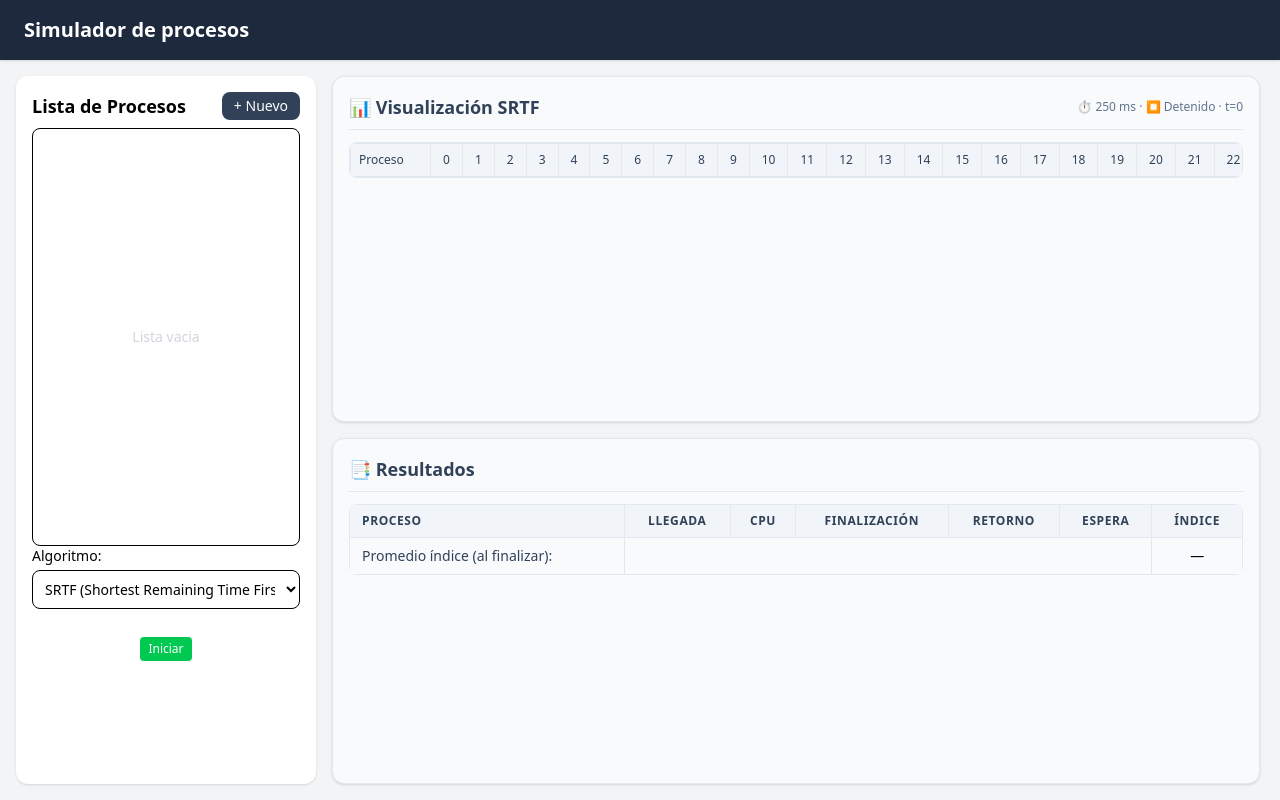
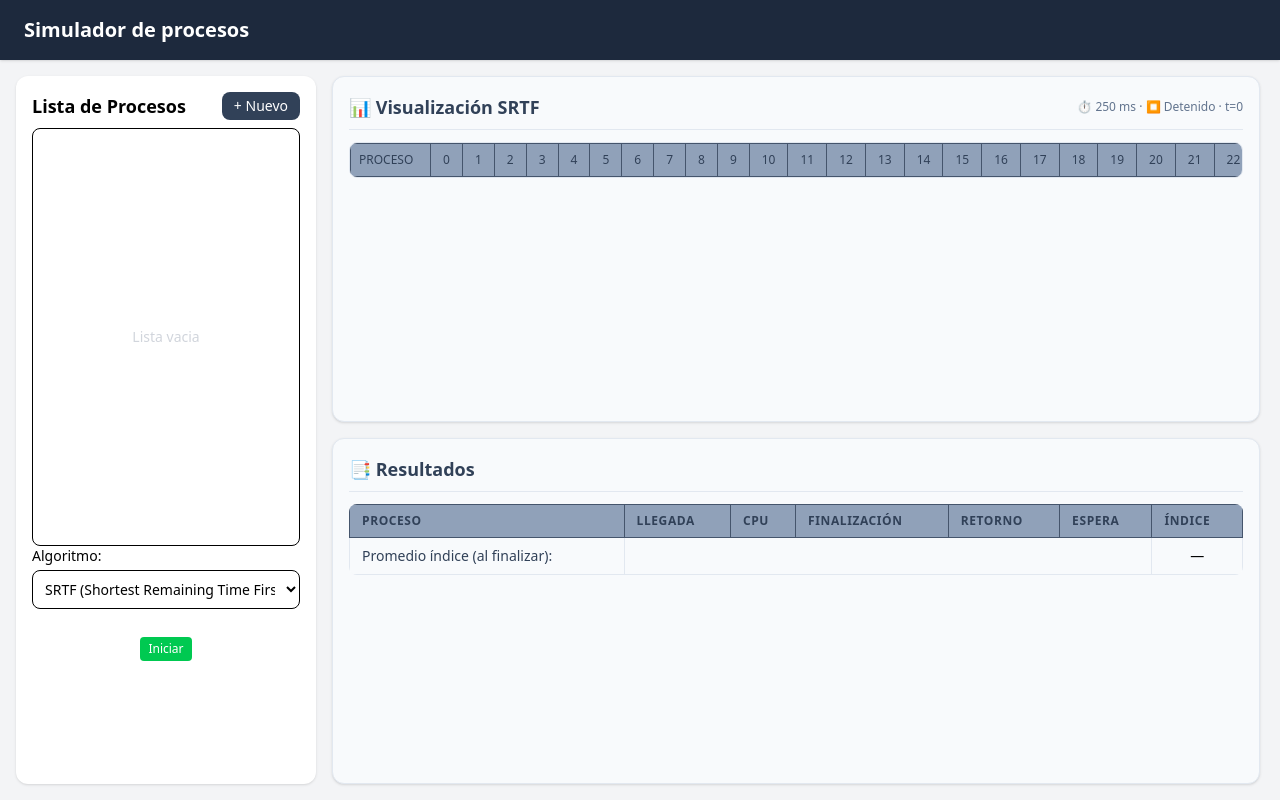
Before and after one commit to Maynor06/processAlgorithms, a React (Vite) app: page / in a window 1280 px wide. Built offline with nearby package versions, Linux system fonts and the light colour scheme.

Commit message:
addColorPro

```diff
--- a/src/Components/Simulators/SRTFSimulator.tsx
+++ b/src/Components/Simulators/SRTFSimulator.tsx
@@ -164,14 +164,14 @@ export default function SRTFSimulator({
         <table className="text-xs min-w-[1200px]">
           <thead className="bg-slate-100 text-slate-700 sticky top-0">
             <tr>
-              <th className="p-2 border border-slate-200 text-left min-w-[80px] font-medium">
-                Proceso
+              <th className="p-2 border border-slate-600 bg-slate-400 text-left min-w-[80px] font-medium">
+                PROCESO
               </th>
               {Array.from({ length: MAX_COLS }).map((_, t) => (
                 <th
                   key={t}
                   className={
-                    "border border-slate-200 px-3 py-1 font-normal " +
+                    "border border-slate-600 bg-slate-400 px-3 py-1 font-normal " +
                     (t === currentTick - 1
                       ? "bg-slate-200 text-slate-900 font-bold"
                       : "")
@@ -239,13 +239,13 @@ export default function SRTFSimulator({
         <table className="w-full text-sm border-collapse rounded-lg overflow-hidden">
           <thead>
             <tr className="bg-slate-100 text-slate-700 uppercase text-xs tracking-wider">
-              <th className="px-3 py-2 border border-slate-200 text-left">Proceso</th>
-              <th className="px-3 py-2 border border-slate-200 text-center">Llegada</th>
-              <th className="px-3 py-2 border border-slate-200 text-center">CPU</th>
-              <th className="px-3 py-2 border border-slate-200 text-center">Finalización</th>
-              <th className="px-3 py-2 border border-slate-200 text-center">Retorno</th>
-              <th className="px-3 py-2 border border-slate-200 text-center">Espera</th>
-              <th className="px-3 py-2 border border-slate-200 text-center">Índice</th>
+              <th className="px-3 py-2 border border-slate-600 text-left bg-slate-400">Proceso</th>
+              <th className="px-3 py-2 border border-slate-600 text-left bg-slate-400">Llegada</th>
+              <th className="px-3 py-2 border border-slate-600 text-left bg-slate-400">CPU</th>
+              <th className="px-3 py-2 border border-slate-600 text-left bg-slate-400">Finalización</th>
+              <th className="px-3 py-2 border border-slate-600 text-left bg-slate-400">Retorno</th>
+              <th className="px-3 py-2 border border-slate-600 text-left bg-slate-400">Espera</th>
+              <th className="px-3 py-2 border border-slate-600 text-left bg-slate-400">Índice</th>
             </tr>
           </thead>
           <tbody>
```
